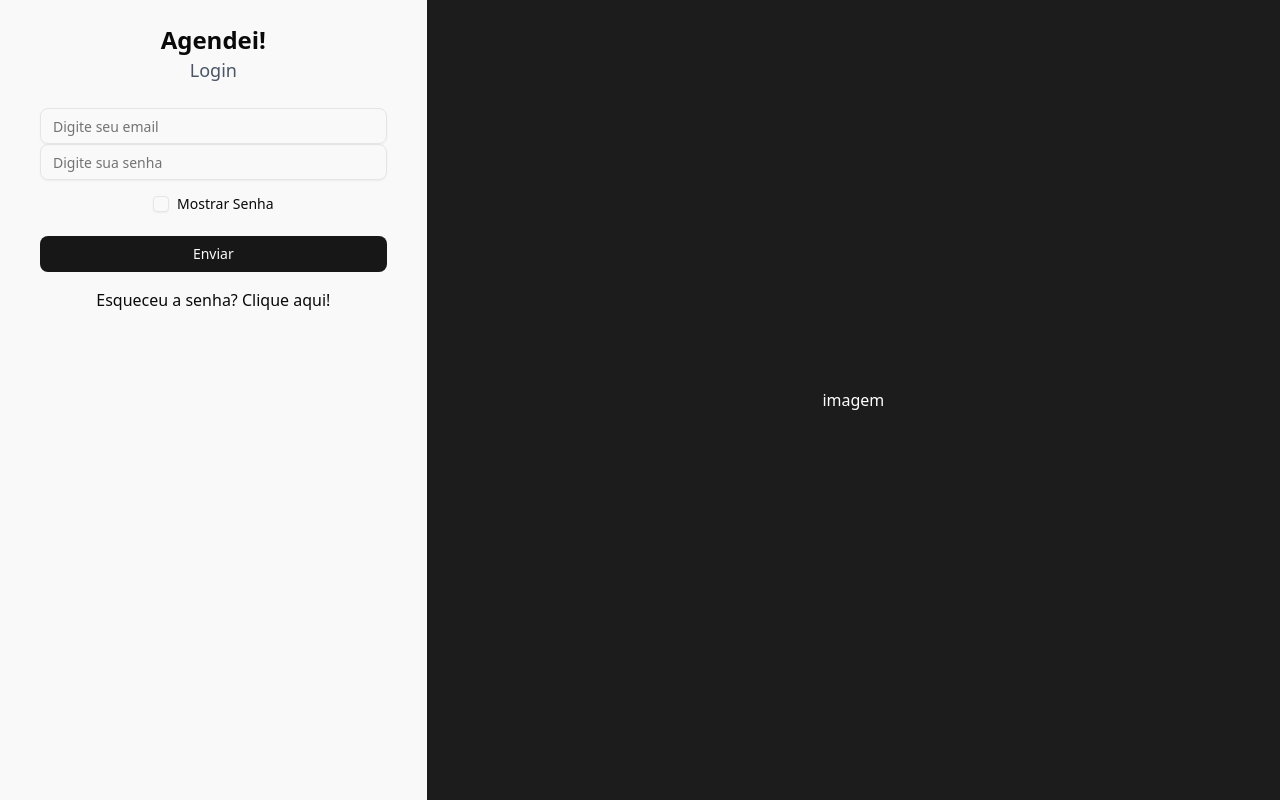
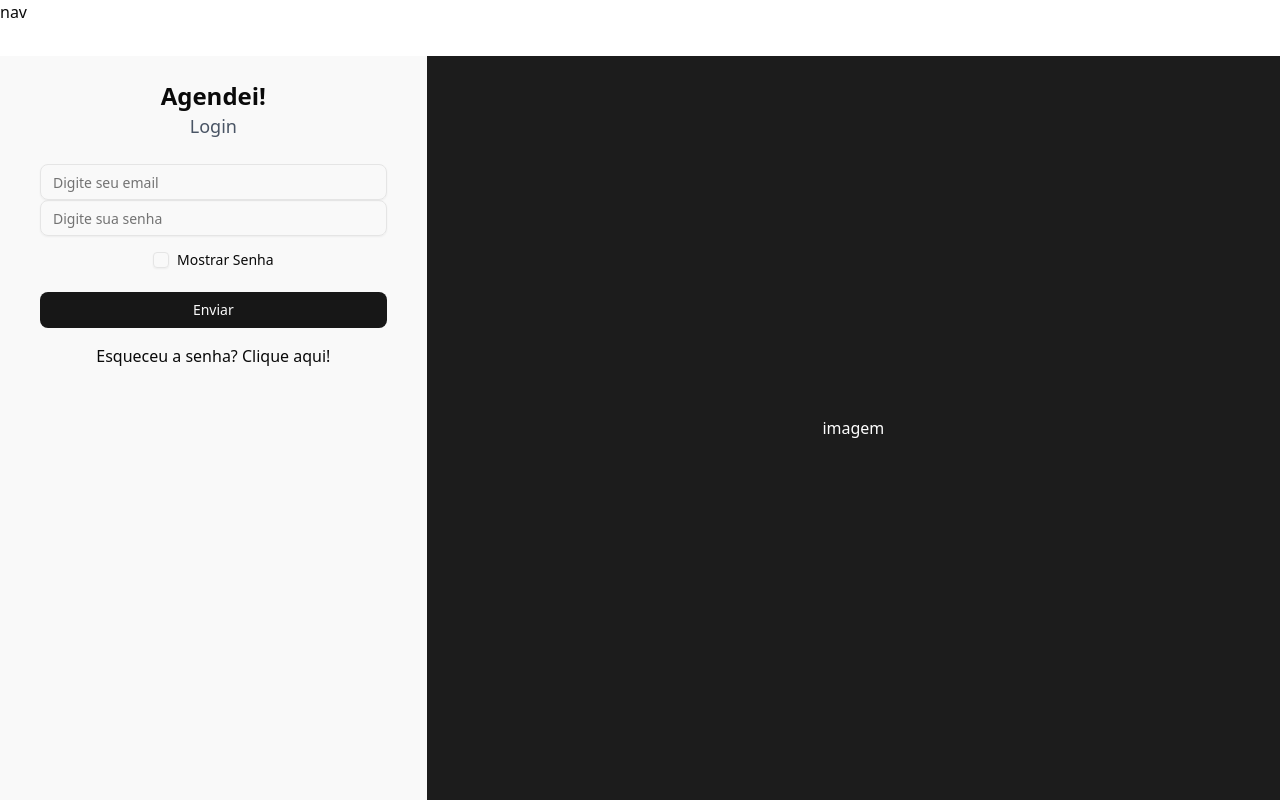
Before and after one commit to PedroMarchese01/agendei, a Next.js app: page /auth/login in a window 1280 px wide. Built offline with nearby package versions, Linux system fonts and the light colour scheme; no server answers; the database is empty.

Commit message:
FEAT: Nav adicionada

```diff
--- a/src/app/auth/login/page.tsx
+++ b/src/app/auth/login/page.tsx
@@ -1,7 +1,7 @@
 import FieldLogin from "./components/field-login"
 const Page = () => {
   return (
-    <main className="grid grid-cols-1 h-screen grid-rows-1 md:grid-cols-3">
+    <main className="grid grid-cols-1 h-[93vh] grid-rows-1 md:grid-cols-3">
 
       {/* === Coluna de Cadastro === */}
       <section className="flex flex-col justify-start bg-[#f9f9f9] items-center w-full p-6">
--- a/src/app/auth/sign-up/page.tsx
+++ b/src/app/auth/sign-up/page.tsx
@@ -1,6 +1,6 @@
 const Page = () => {
   return (
-    <main className="grid grid-cols-1 h-screen grid-rows-1 md:grid-cols-3">
+    <main className="grid grid-cols-1 h-[93vh] grid-rows-1 md:grid-cols-3">
 
       {/* === Coluna de Cadastro === */}
       <section className="flex flex-col justify-start bg-[#f9f9f9] items-center w-full p-6">
--- a/src/app/layout.tsx
+++ b/src/app/layout.tsx
@@ -1,6 +1,7 @@
 import type { Metadata } from "next";
 import { Geist, Geist_Mono } from "next/font/google";
 import "./globals.css";
+import Nav from "@/components/layouts/nav";
 
 const geistSans = Geist({
   variable: "--font-geist-sans",
@@ -27,6 +28,7 @@ export default function RootLayout({
       <body
         className={`${geistSans.variable} ${geistMono.variable} antialiased`}
       >
+        <Nav/>
         {children}
       </body>
     </html>
--- a/src/components/layouts/nav.tsx
+++ b/src/components/layouts/nav.tsx
@@ -2,7 +2,7 @@ import React from 'react'
 
 const nav = () => {
   return (
-    <div>nav</div>
+    <nav className='w-full h-[7vh]'>nav</nav>
   )
 }
 
```
